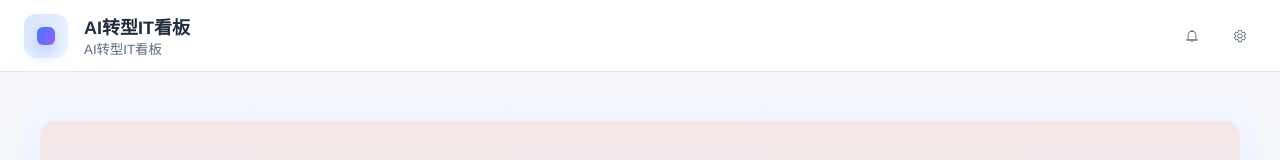
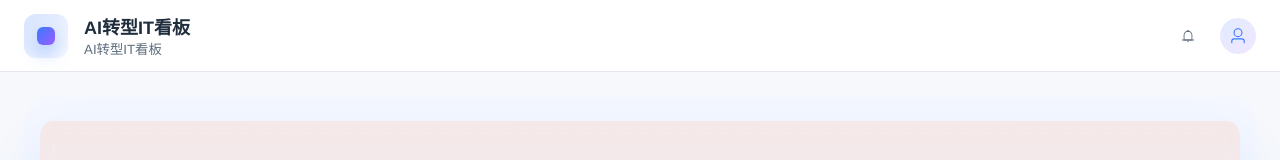
Before and after one commit to LZY18829039855/AI_Transform_Web, a Vue app in the folder ai-dashboard/: page / in a window 1280 px wide. Shown: the top 160 px of the page. Built offline with nearby package versions, Linux system fonts and the light colour scheme.

Commit message:
feat: 添加用户头像功能，从cookie获取工号并显示头像

```diff
--- a/ai-dashboard/src/layouts/MainLayout.vue
+++ b/ai-dashboard/src/layouts/MainLayout.vue
@@ -1,26 +1,22 @@
 <script setup lang="ts">
 import { computed } from 'vue'
-import { Bell, Setting, User } from '@element-plus/icons-vue'
+import { Bell, User } from '@element-plus/icons-vue'
 import { ElMessage } from 'element-plus'
 import { useRoute, useRouter } from 'vue-router'
 import DashboardNavCards from '@/components/common/DashboardNavCards.vue'
 import { useAppStore } from '@/stores/modules/app'
+import { getUserAvatarUrl } from '@/utils/cookie'
 
 const router = useRouter()
 const route = useRoute()
 const appStore = useAppStore()
 
 const isDashboard = computed(() => route.path.startsWith('/dashboard'))
-// 顶部用户信息显示开关，用户接口未就绪时关闭
-const showUserInfo = false
+// 获取用户头像URL
+const userAvatarUrl = computed(() => getUserAvatarUrl())
 
 const handleGoHome = () => {
   router.push({ name: 'Home' })
-}
-
-const handleSetting = () => {
-  // 预留设置入口
-  ElMessage.info('设置功能开发中')
 }
 
 const handleLogout = () => {
@@ -48,16 +44,14 @@ const handleLogout = () => {
           <el-tooltip content="通知中心" placement="bottom">
             <el-button circle text :icon="Bell" />
           </el-tooltip>
-          <el-tooltip content="系统设置" placement="bottom">
-            <el-button circle text :icon="Setting" @click="handleSetting" />
-          </el-tooltip>
-          <el-dropdown v-if="showUserInfo">
-            <span class="user-entry">
-              <el-avatar :icon="User" :size="36" class="user-avatar" />
-              <div class="user-info">
-                <strong>{{ appStore.user.name }}</strong>
-                <small>{{ appStore.user.role }}</small>
-              </div>
+          <el-dropdown>
+            <span class="user-avatar-wrapper">
+              <el-avatar
+                :size="36"
+                :src="userAvatarUrl"
+                :icon="User"
+                class="user-avatar"
+              />
             </span>
             <template #dropdown>
               <el-dropdown-menu>
@@ -139,29 +133,24 @@ const handleLogout = () => {
   gap: $spacing-md;
 }
 
-.user-entry {
+.user-avatar-wrapper {
   display: flex;
   align-items: center;
-  gap: $spacing-sm;
   cursor: pointer;
+  transition: opacity 0.2s;
+
+  &:hover {
+    opacity: 0.8;
+  }
 
   .user-avatar {
     background: linear-gradient(135deg, rgba(58, 122, 254, 0.15), rgba(155, 92, 255, 0.15));
     color: $primary-color;
-  }
+    border: 2px solid transparent;
+    transition: border-color 0.2s;
 
-  .user-info {
-    display: flex;
-    flex-direction: column;
-    line-height: 1.2;
-
-    strong {
-      font-size: 14px;
-      color: $text-main-color;
-    }
-
-    small {
-      color: $text-secondary-color;
+    &:hover {
+      border-color: $primary-color;
     }
   }
 }
--- /dev/null
+++ b/ai-dashboard/src/utils/cookie.ts
@@ -0,0 +1,59 @@
+/**
+ * Cookie工具函数
+ */
+
+/**
+ * 获取指定名称的cookie值
+ * @param name cookie名称
+ * @returns cookie值，如果不存在则返回null
+ */
+export function getCookie(name: string): string | null {
+  if (typeof document === 'undefined') {
+    return null
+  }
+  const value = `; ${document.cookie}`
+  const parts = value.split(`; ${name}=`)
+  if (parts.length === 2) {
+    return parts.pop()?.split(';').shift() || null
+  }
+  return null
+}
+
+/**
+ * 从account cookie中提取工号（8位阿拉伯数字）
+ * account格式：首字母 + 8位阿拉伯数字
+ * @returns 工号（8位数字），如果格式不正确则返回null
+ */
+export function getUserIdFromAccount(): string | null {
+  const account = getCookie('account')
+  if (!account) {
+    return null
+  }
+
+  // 校验格式：首字母 + 8位阿拉伯数字
+  const accountPattern = /^[A-Za-z]\d{8}$/
+  if (!accountPattern.test(account)) {
+    console.warn('account cookie格式不正确，应为：首字母+8位数字，当前值：', account)
+    return null
+  }
+
+  // 提取8位阿拉伯数字
+  const digits = account.match(/\d{8}$/)
+  if (digits && digits[0]) {
+    return digits[0]
+  }
+
+  return null
+}
+
+/**
+ * 获取用户头像URL
+ * @returns 头像URL，如果无法获取工号则返回null
+ */
+export function getUserAvatarUrl(): string | null {
+  const userId = getUserIdFromAccount()
+  if (!userId) {
+    return null
+  }
+  return `https://w3.huawei.com/w3lab/rest/yellowpage/face/${userId}/120`
+}
```
